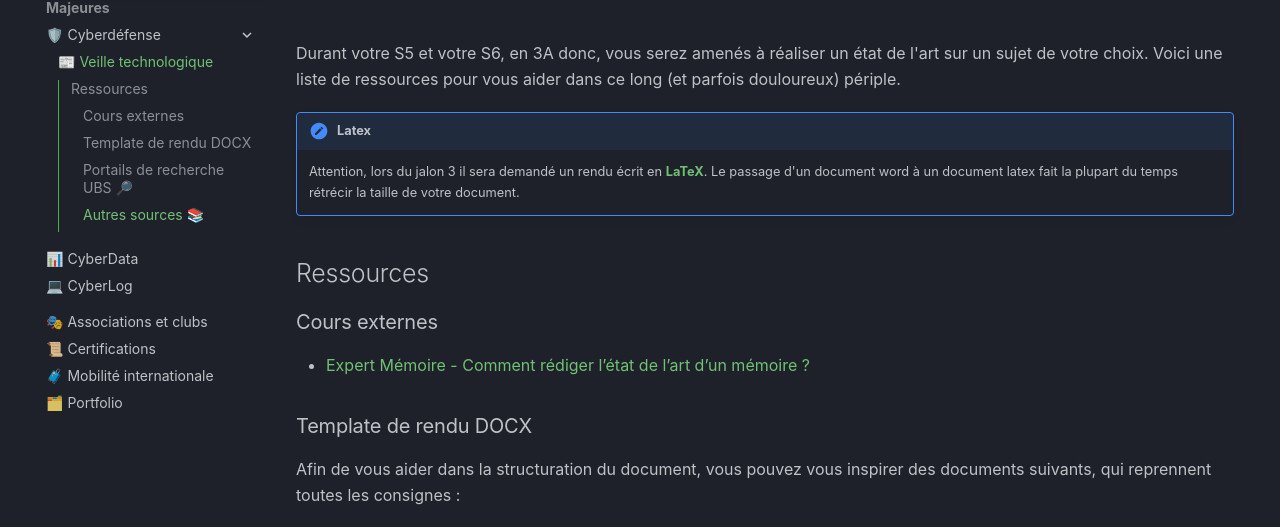
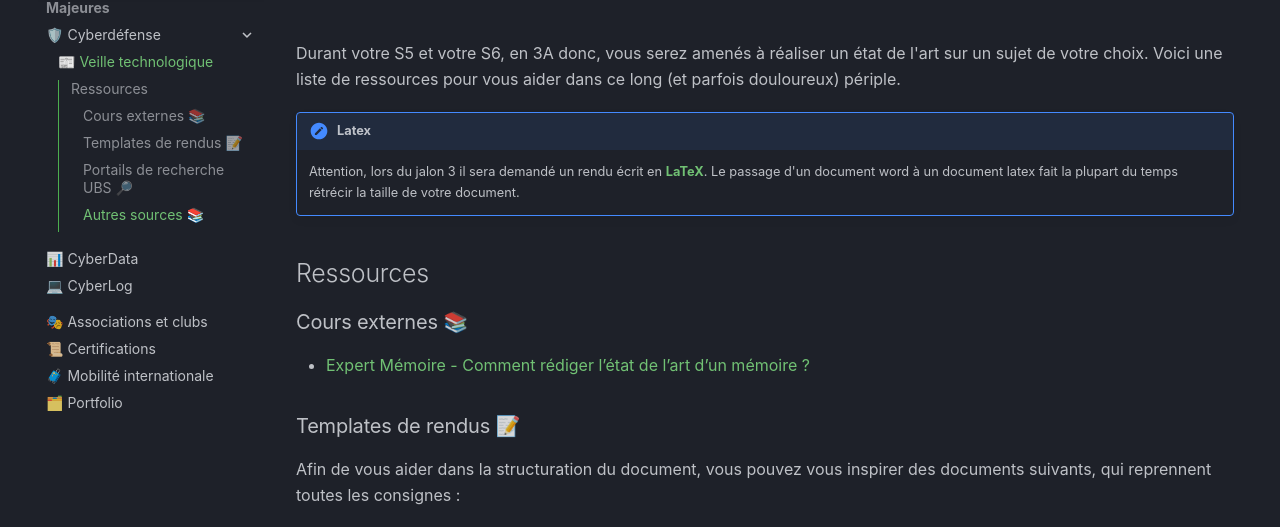
Before and after one commit to unguest/ensibf, an MkDocs documentation site: the page built from docs/Ecole/Majeures/Cyberdéfense/veille.md, in a window 1280 px wide and 1376 px high. Shown: the part 237-764 px from the top of the window. Built offline with MkDocs 1.6.1 and Material for MkDocs 9.7.7, drawn with Linux system fonts in a browser that asks for light colours; comment, search, counter and statistics services are not loaded.

Commit message:
Ajout d'emojis

```diff
--- a/docs/Ecole/Majeures/Cyberdéfense/veille.md
+++ b/docs/Ecole/Majeures/Cyberdéfense/veille.md
@@ -8,11 +8,11 @@ Durant votre S5 et votre S6, en 3A donc, vous serez amenés à réaliser un éta
 
 ## Ressources
 
-### Cours externes
+### Cours externes 📚
 
 - [Expert Mémoire - Comment rédiger l’état de l’art d’un mémoire ?](https://expertmemoire.com/etat-de-lart/)
 
-### Template de rendu DOCX
+### Templates de rendus 📝
 
 Afin de vous aider dans la structuration du document, vous pouvez vous inspirer des documents suivants, qui reprennent toutes les consignes :
 
```
